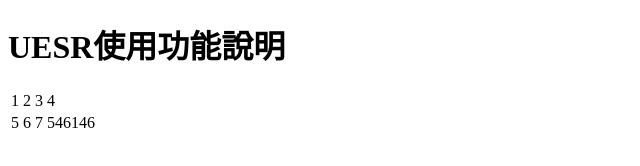
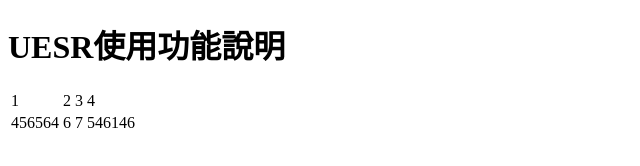
Before and after one commit to Cerry0524/first-git, a plain HTML site: page user.html in a window 1280 px wide. Shown: the whole page, without its empty margins (0-640 px from the left). Drawn offline with Linux system fonts and the light colour scheme.

Commit message:
隨便測試

```diff
--- a/user.html
+++ b/user.html
@@ -19,7 +19,7 @@
                 <td>4</td>
             </tr>
             <tr>
-                <td>5</td>
+                <td>456564</td>
                 <td>6</td>
                 <td>7</td>
                 <td>546146</td>
```
